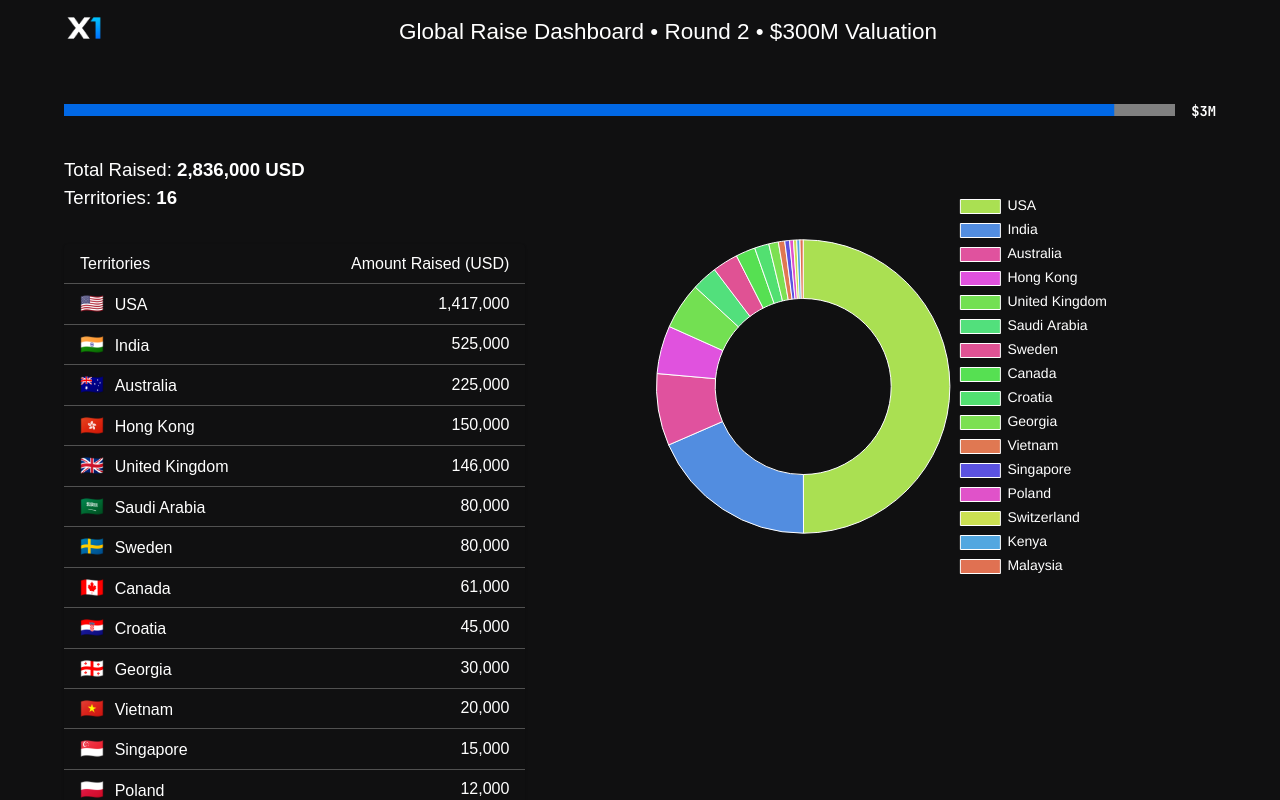
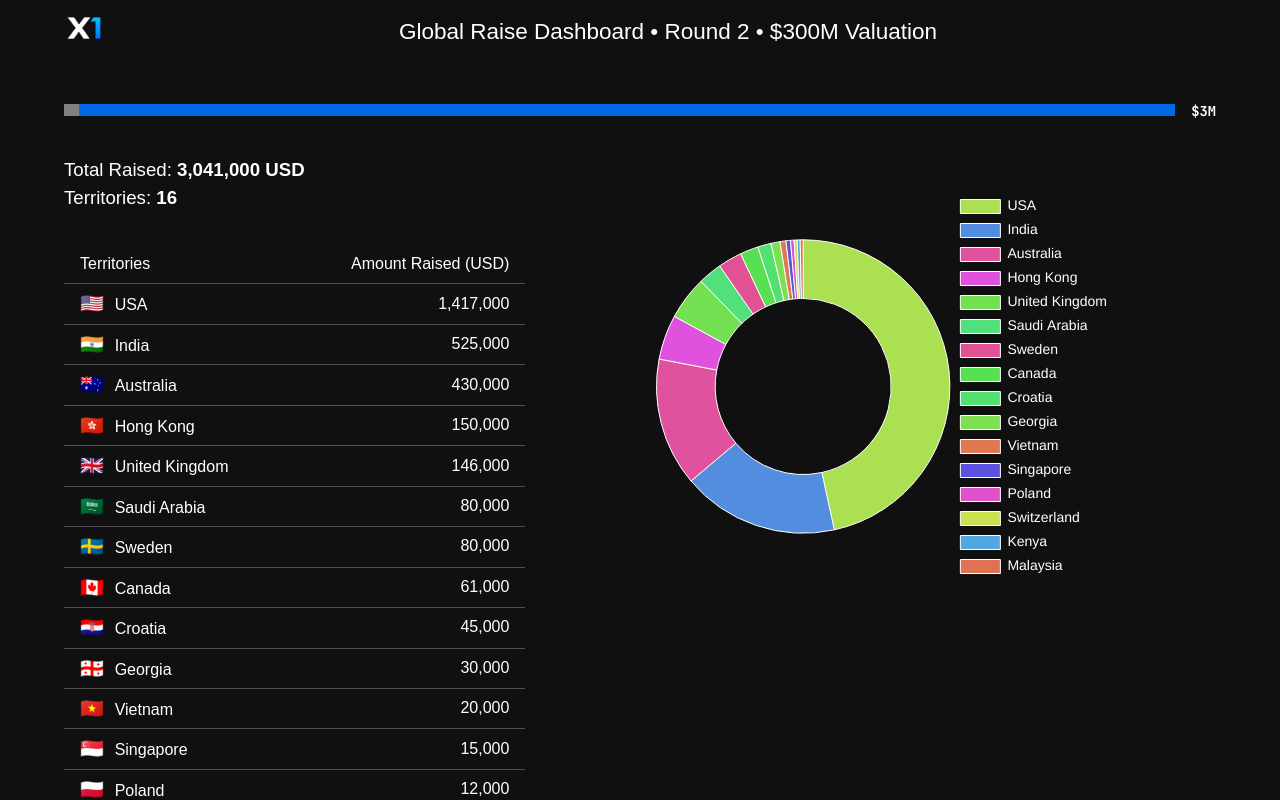
Before and after one commit to FairCrypto/x1-investors, a Next.js app: page / in a window 1280 px wide. Shown: the top 800 px of the page. Built offline with nearby package versions, Linux system fonts and the light colour scheme.

Commit message:
added investment(s)

```diff
--- a/app/investors.ts
+++ b/app/investors.ts
@@ -23,6 +23,7 @@ export const investorsRaw: Array<Record<string, any>> = [
   { country: 'Australia', countryCode: 'AU',  amount: 20_000, investors: 1 },
   { country: 'Australia', countryCode: 'AU',  amount: 200_000, investors: 1 },
   { country: 'Australia', countryCode: 'AU',  amount: 5_000, investors: 1 },
+  { country: 'Australia', countryCode: 'AU',  amount: 205_000, investors: 1 },
   { country: 'Hong Kong', countryCode: 'HK',  amount: 50_000, investors: 1 },
   { country: 'Hong Kong', countryCode: 'HK',  amount: 20_000, investors: 1 },
   { country: 'Hong Kong', countryCode: 'HK',  amount: 30_000, investors: 1 },
```
